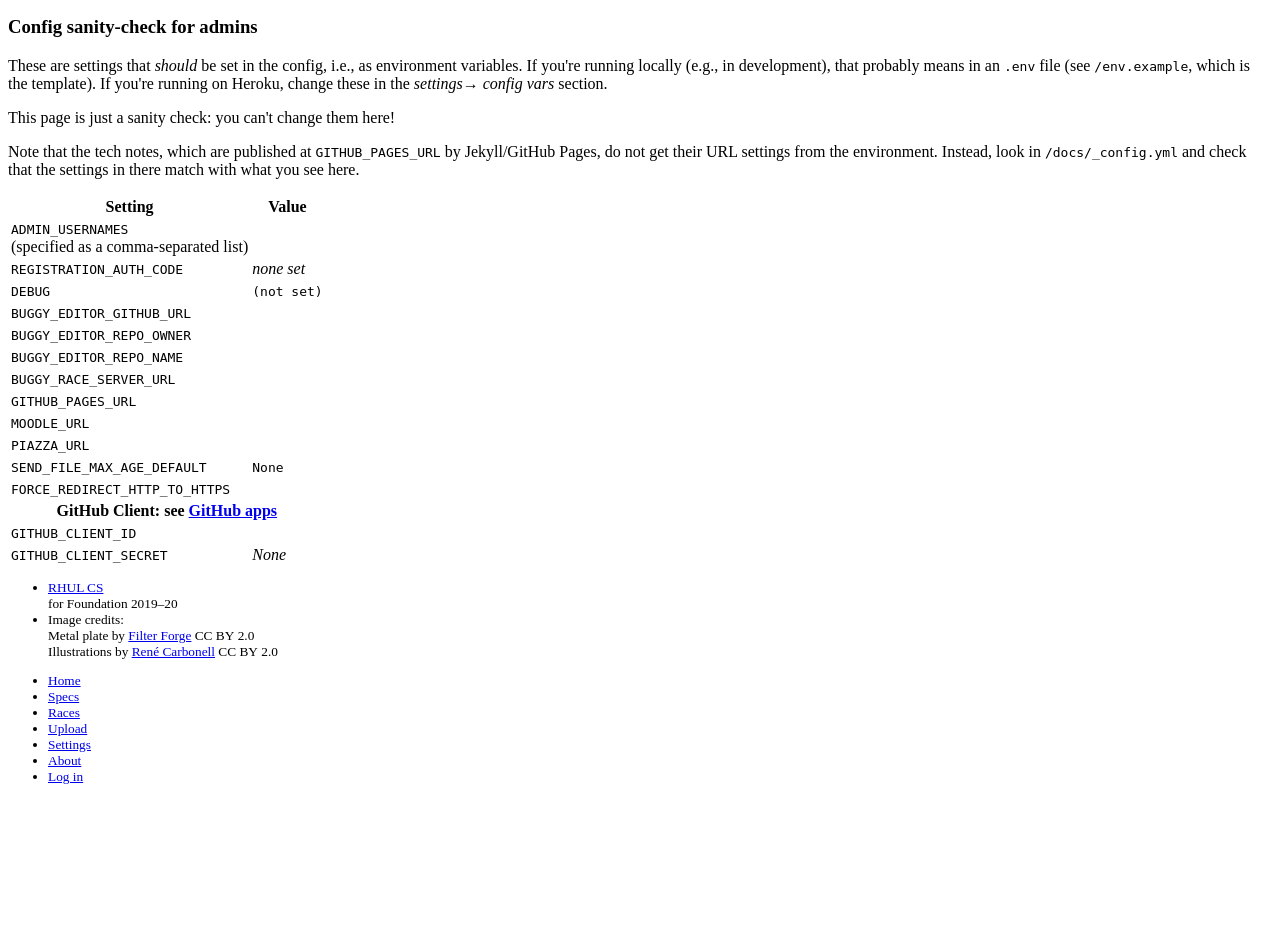
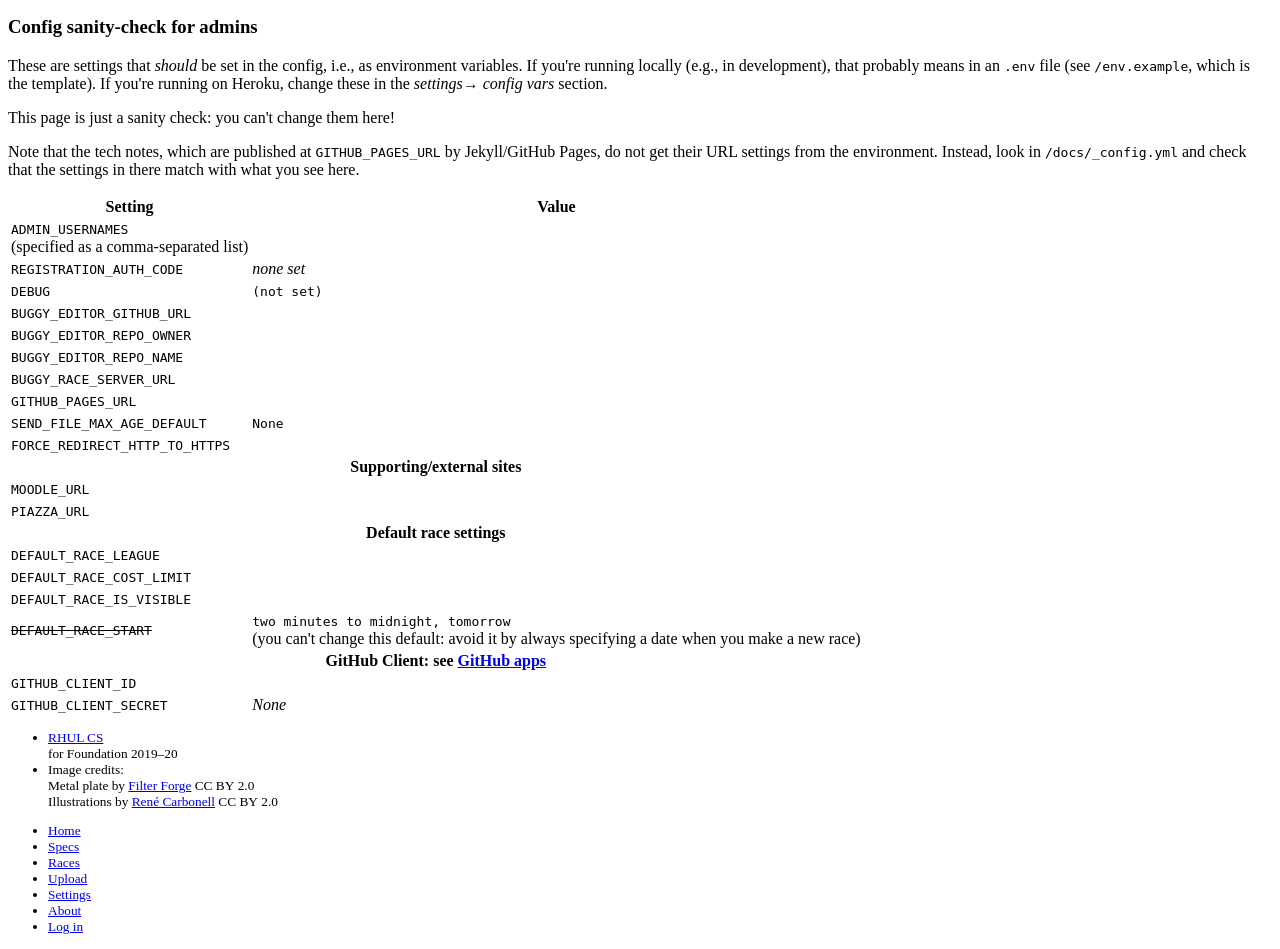
Before and after one commit to buggyrace/buggy-race-server, a Python web app: template buggy_race_server/templates/admin/settings.html in a window 1280 px wide. Shown: the part 333-1282 px from the top of the page. Before the commit the page ends 1117 px from the top, so only its background shows below. Run offline with Jinja, Linux system fonts and the light colour scheme; the template is opened without the code that fills it, so the values that code supplies are empty.

Commit message:
move race defaults into env-based config
now it's possible, should aim to make defaults configurable

```diff
--- a/buggy_race_server/templates/admin/settings.html
+++ b/buggy_race_server/templates/admin/settings.html
@@ -86,6 +86,19 @@
           <td><code><a href="{{ config['GITHUB_PAGES_URL'] }}">{{ config['GITHUB_PAGES_URL'] }}</a></code></td>
         </tr>
         <tr>
+          <td><code>SEND_FILE_MAX_AGE_DEFAULT</code></td>
+          <td><code>{{ config['SEND_FILE_MAX_AGE_DEFAULT'] }}</code></td>
+        </tr>
+        <tr>
+          <td><code>FORCE_REDIRECT_HTTP_TO_HTTPS</code></td>
+          <td><code>{{ config['FORCE_REDIRECT_HTTP_TO_HTTPS'] }}</code></td>
+        </tr>
+        <tr>
+          <th colspan="2">
+            Supporting/external sites
+          </th>
+        </tr>
+        <tr>
           <td><code>MOODLE_URL</code></td>
           <td><code><a href="{{ config['MOODLE_URL'] }}">{{ config['MOODLE_URL'] }}</a></code></td>
         </tr>
@@ -94,12 +107,29 @@
           <td><code><a href="{{ config['PIAZZA_URL'] }}">{{ config['PIAZZA_URL'] }}</a></code></td>
         </tr>
         <tr>
-          <td><code>SEND_FILE_MAX_AGE_DEFAULT</code></td>
-          <td><code>{{ config['SEND_FILE_MAX_AGE_DEFAULT'] }}</code></td>
+          <th colspan="2">
+            Default race settings
+          </th>
         </tr>
         <tr>
-          <td><code>FORCE_REDIRECT_HTTP_TO_HTTPS</code></td>
-          <td><code>{{ config['FORCE_REDIRECT_HTTP_TO_HTTPS'] }}</code></td>
+          <td><code>DEFAULT_RACE_LEAGUE</code></td>
+          <td><code>{{ config['DEFAULT_RACE_LEAGUE'] }}</code></td>
+        </tr>
+        <tr>
+          <td><code>DEFAULT_RACE_COST_LIMIT</code></td>
+          <td><code>{{ config['DEFAULT_RACE_COST_LIMIT'] }}</code></td>
+        </tr>
+        <tr>
+          <td><code>DEFAULT_RACE_IS_VISIBLE</code></td>
+          <td><code>{{ config['DEFAULT_RACE_IS_VISIBLE'] }}</code></td>
+        </tr>
+        <tr>
+          <td><code><del>DEFAULT_RACE_START</del></code></td>
+          <td>
+            <code>two minutes to midnight, tomorrow</code>
+            <br>(you can't change this default: avoid it by always specifying
+            a date when you make a new race)
+          </td>
         </tr>
         <tr>
           <th colspan="2">
```
Also changed, not shown: buggy_race_server/config.py (+6 -3 lines), buggy_race_server/race/models.py (+3 -8 lines).
